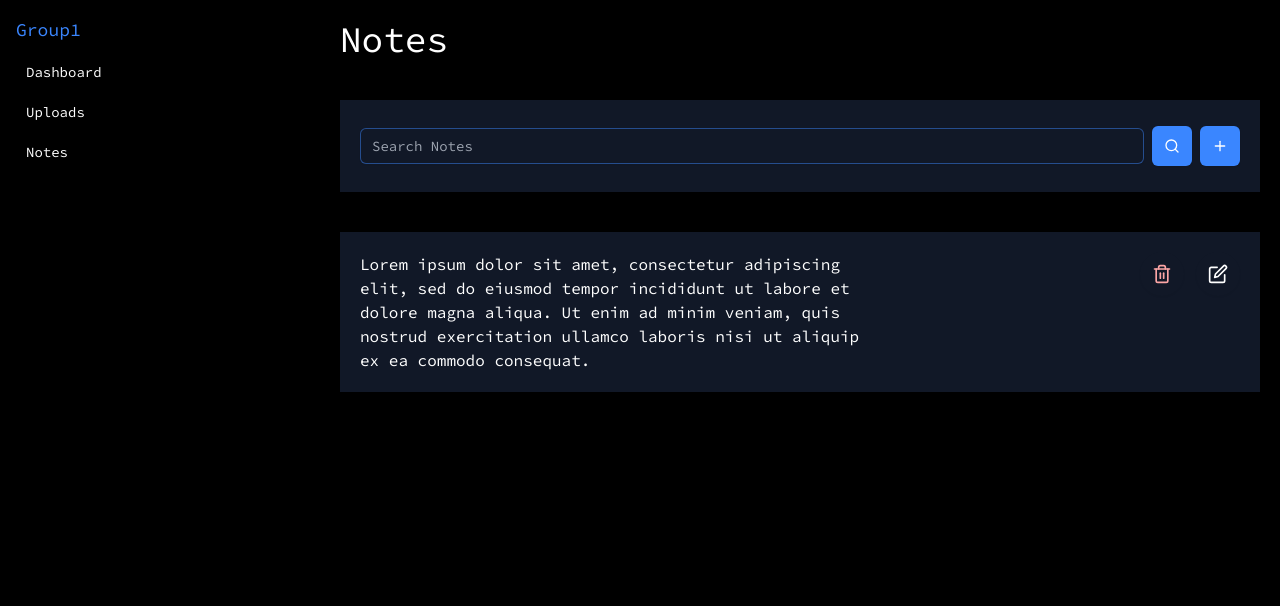
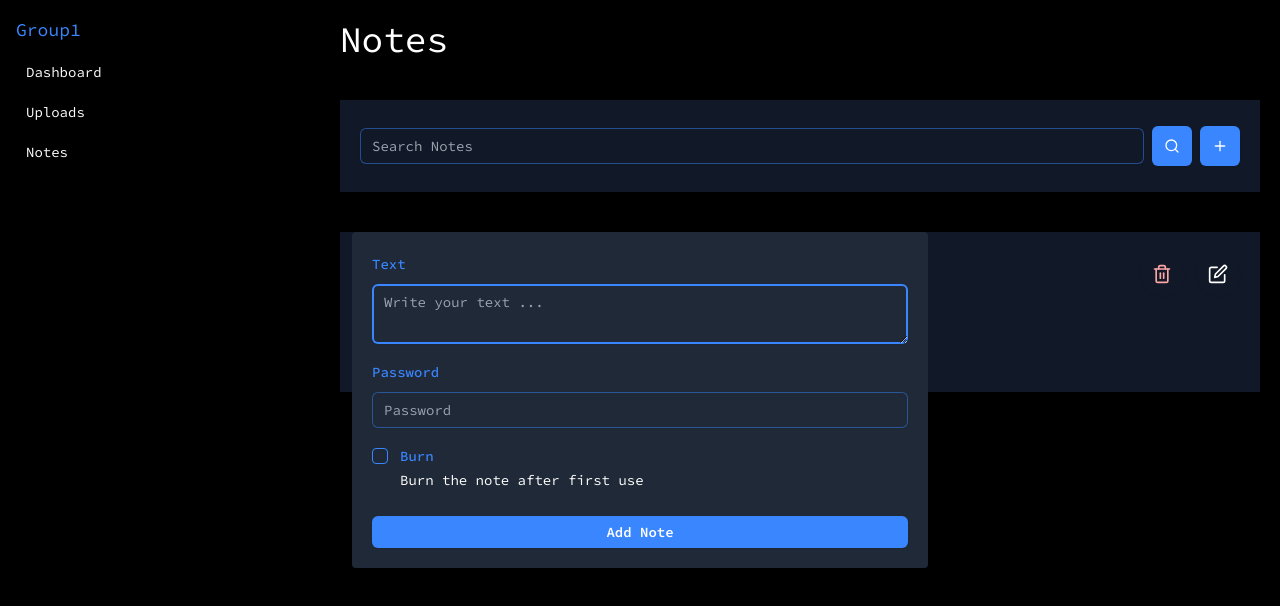
Before and after one commit to BRAVO68WEB/shx, a Next.js app in the folder packages/dashboard/: page /dashboard/notes in a window 1280 px wide. Shown: the top 606 px of the page. Built offline with nearby package versions, Linux system fonts and the light colour scheme.

Commit message:
added add Notes ui

```diff
--- a/packages/dashboard/components/Notes.tsx
+++ b/packages/dashboard/components/Notes.tsx
@@ -1,15 +1,33 @@
-import React from 'react'
+"use client"
+import React, { useEffect, useRef } from 'react'
 import Button from '@/components/ui/Button';
 import Input from '@/components/ui/Input';
 import { Edit, PlusIcon, SearchIcon, Trash, Trash2 } from 'lucide-react';
 import NotesList from './Lists/NotesList';
+import TextArea from './ui/TextArea';
+import { useForm } from 'react-hook-form';
+import { zodResolver } from '@hookform/resolvers/zod';
+import { AddNoteType, addNoteSchema } from '@/lib/validators/notes';
+
 
 
 function Notes() {
+    const dialogRef = useRef<HTMLDialogElement>(null)
+	const {register,handleSubmit,formState:{errors}} = useForm<AddNoteType>({
+		resolver:zodResolver(addNoteSchema),
+	})
+	const addNoteSubmit = (data:AddNoteType) => {
+		console.log('data')
+		console.log(data)
+	}
+	console.log(errors,'errs')
+    useEffect(() => {
+        dialogRef.current?.show()
+    },[])
   return (
 		<>
 			<div className="bg-gray-900 p-5 flex items-center w-full gap-2 my-10">
-				<Input type="text" placeholder="Search Notes" className="flex-1" />
+				<Input type={"text"} placeholder="Search Notes" className="flex-1" />
 				<Button size="icon">
 					<SearchIcon className="h-4 w-4" />
 				</Button>
@@ -17,7 +35,53 @@ function Notes() {
 					<PlusIcon className="h-4 w-4" />
 				</Button>
 			</div>
-            <NotesList />
+			<NotesList />
+			<dialog
+				aria-modal
+				className="fixed top-0 left-0 w-screen h-screen flex justify-center items-center bg-transparent"
+				ref={dialogRef}
+			>
+				<form
+					onSubmit={handleSubmit(addNoteSubmit)}
+					className="w-full max-w-xl bg-gray-800 text-primary p-5 rounded flex flex-col gap-2"
+				>
+					<TextArea
+						{...register('text')}
+						placeholder="Write your text ..."
+						withLabel={true}
+						label="Text"
+					/>
+
+					<Input
+						{...register('password')}
+						placeholder="Password"
+						withLabel={true}
+						label="Password"
+						type="password"
+					/>
+
+					<div className="relative flex items-start">
+						<div className="flex h-6 items-center">
+							<input
+								{...register("burn")}
+								id="burn"
+								type="checkbox"
+								className="h-4 w-4 rounded border-primary bg-transparent text-primary"
+							/>
+						</div>
+						<div className="ml-3 text-sm leading-6">
+							<label htmlFor="burn" className="font-medium text-primary">
+								Burn
+							</label>
+							<p id="offers-description" className="text-white">
+								Burn the note after first use
+							</p>
+						</div>
+					</div>
+
+					<Button>Add Note</Button>
+				</form>
+			</dialog>
 		</>
 	);
 }
--- /dev/null
+++ b/packages/dashboard/lib/validators/notes.ts
@@ -0,0 +1,9 @@
+import { z } from 'zod';
+
+export const addNoteSchema = z.object({
+	text: z.string().min(1),
+	password: z.string(),
+	burn: z.boolean(),
+});
+
+export type AddNoteType = z.infer<typeof addNoteSchema>;
--- a/packages/dashboard/package.json
+++ b/packages/dashboard/package.json
@@ -11,6 +11,7 @@
     "build-storybook": "storybook build"
   },
   "dependencies": {
+    "@hookform/resolvers": "^3.1.0",
     "@tailwindcss/forms": "^0.5.3",
     "@types/node": "20.2.3",
     "@types/react": "18.2.7",
```
Also changed, not shown: 1 other file (tests, documents, lock files or other folders).
